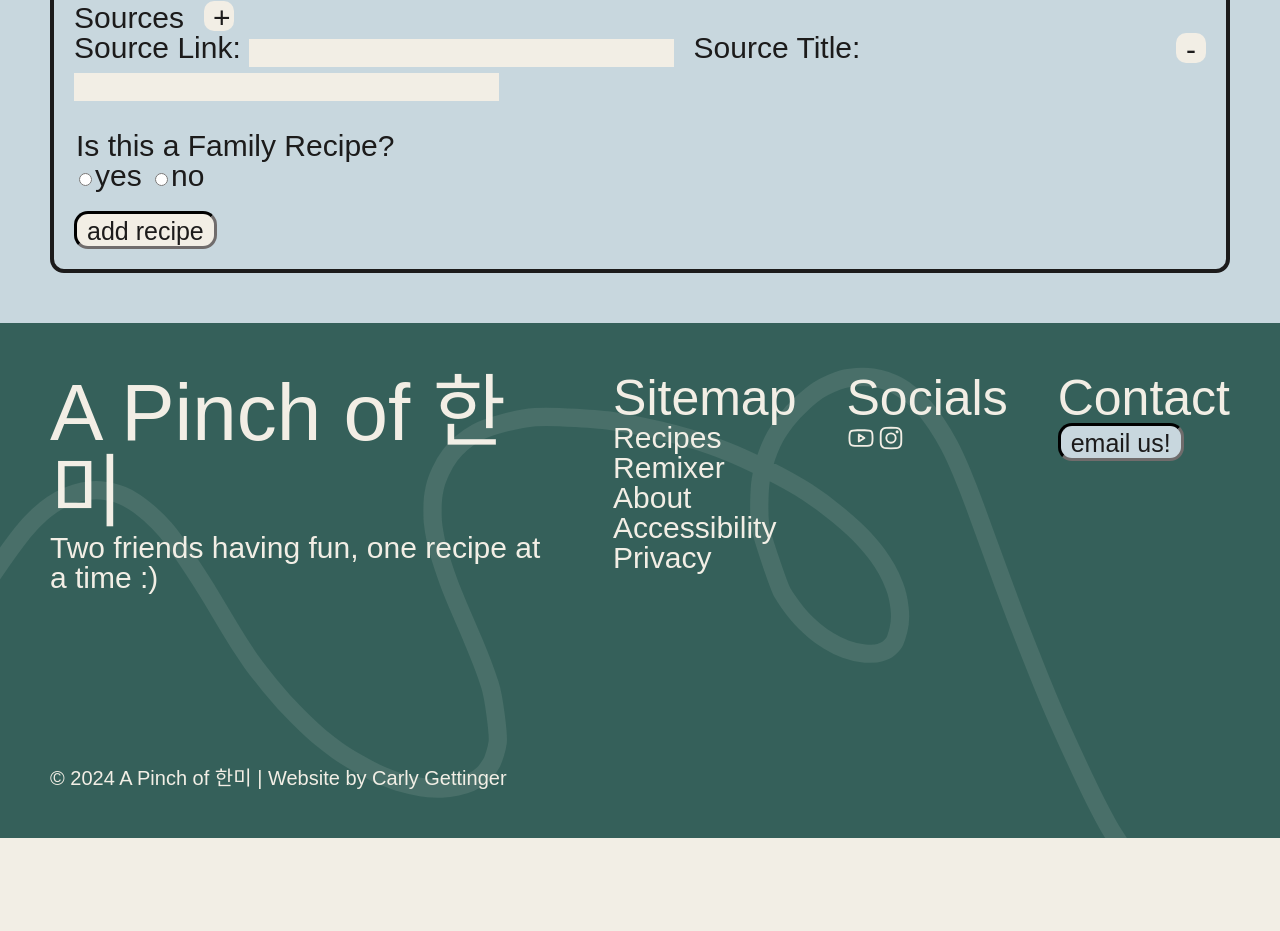
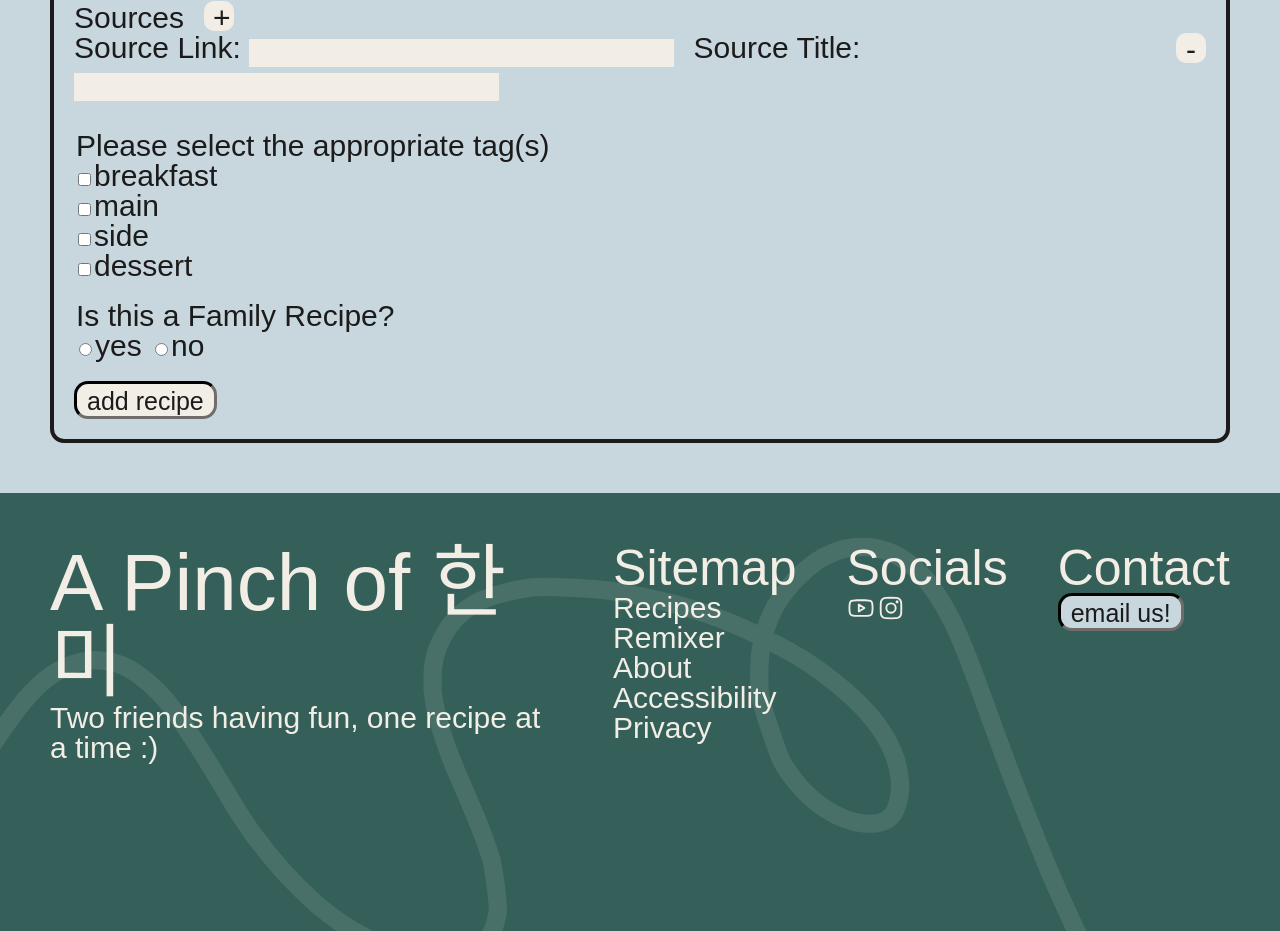
Before and after one commit to CJgett/gettinger-recipes, a Next.js app: page /add-recipe in a window 1280 px wide. Shown: the part 1511-2442 px from the top of the page. Before the commit the page ends 2349 px from the top, so only its background shows below. Built offline with nearby package versions, Linux system fonts and the light colour scheme; a web font is replaced by a local one.

Commit message:
add tags to new recipe form

```diff
--- a/app/add-recipe/page.jsx
+++ b/app/add-recipe/page.jsx
@@ -7,6 +7,7 @@ import Ingredients from '../components/form-components/Ingredients.jsx'
 import Directions from '../components/form-components/Directions.jsx'
 import Notes from '../components/form-components/Notes.jsx'
 import Sources from '../components/form-components/Sources.jsx'
+import Tags from '../constants/Tags.jsx'
 import { formatIngredientsAsJSON, formatSourcesAsJSON } from '../components/form-components/form-functions.js'
 import { saveFile } from '../components/form-components/form-server-functions.js'
 
@@ -32,6 +33,9 @@ export default function AddRecipePage() {
     const sources = formatSourcesAsJSON(formData.getAll("source-link"), formData.getAll("source-title"));
 
     const isFamilyRecipe = (formData.get("family_recipe") === "yes");
+    const tags = formData.getAll("tags");
+    console.log("tags");
+    console.log(tags);
 
     console.log("TEST RESULTS - SUBMIT");
 
@@ -41,6 +45,7 @@ export default function AddRecipePage() {
     saveFile(formData.get("recipe_pic"), postResult[0].id);
     console.log("submitted");
 
+    //TODO auto refresh page so you can see the new recipe
     //revalidatePath("/recipes");
   }
 
@@ -114,6 +119,21 @@ export default function AddRecipePage() {
         </div>
 
         <div className="form-question">
+
+          <fieldset>
+            <legend>
+            Please select the appropriate tag(s)
+            </legend>
+            {Tags.map((tag, index) => (
+              <div key={index}>
+                <input type="checkbox" id={tag} name="tags" value={tag} />
+                <label htmlFor={tag}>{tag}</label>
+              </div>
+            ))}
+          </fieldset>
+        </div>
+
+        <div className="form-question">
           <fieldset>
             <legend>Is this a Family Recipe?</legend>
             <div>
--- /dev/null
+++ b/app/constants/Tags.jsx
@@ -0,0 +1,8 @@
+export const Tags = new Array(
+  "breakfast",
+  "main",
+  "side",
+  "dessert",
+)
+
+export default Tags;
```
